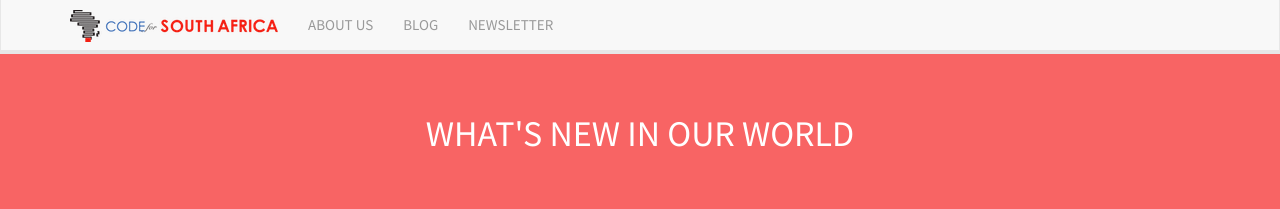
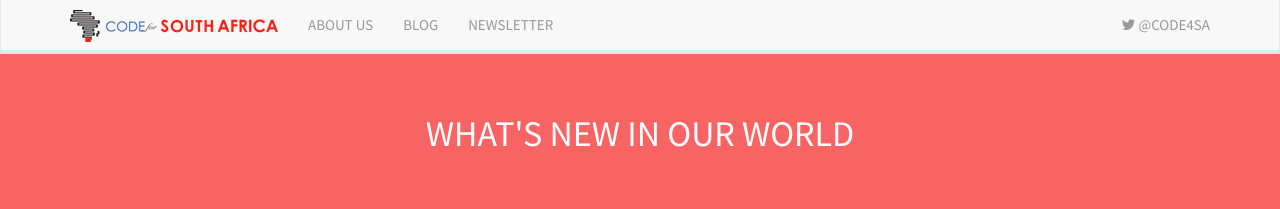
Before and after one commit to Code4SA/old-code4sa.github.io, a Jekyll site: the page built from blog.html, in a window 1280 px wide and 900 px high. Shown: the top 209 px of the window. Built offline with Jekyll 4.4.1, drawn with Linux system fonts in a browser that asks for light colours; nearby versions of some CDN libraries; Markdown is read by kramdown in place of the engine named in the settings; comment, search, counter and statistics services are not loaded.

Commit message:
Twitter in header.

```diff
--- a/_layouts/new.html
+++ b/_layouts/new.html
@@ -38,6 +38,10 @@
               <li><a href="/blog.html">Blog</a></li>
               <li><a href="/newsletter/">Newsletter</a></li>
             </ul>
+
+            <ul class="nav navbar-nav navbar-right">
+              <li><a href="https://twitter.com/@Code4SA"><i class="fa fa-twitter"></i> @Code4SA</a></li>
+            </ul>
           </div><!--/.nav-collapse -->
         </div>
       </nav>
```
